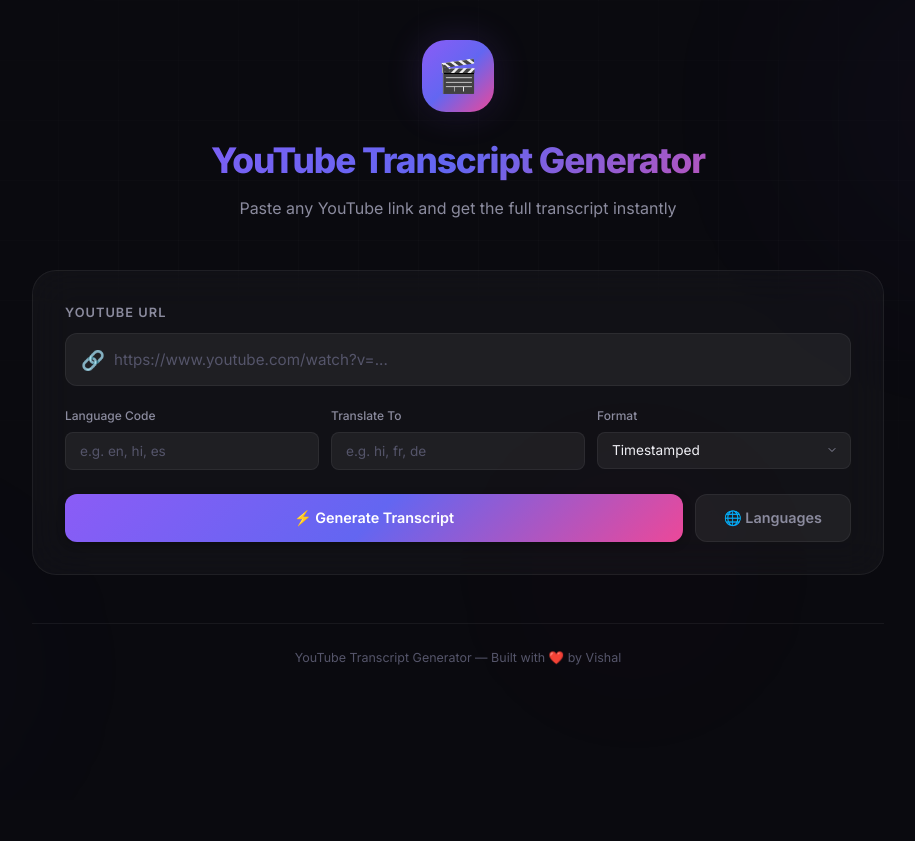
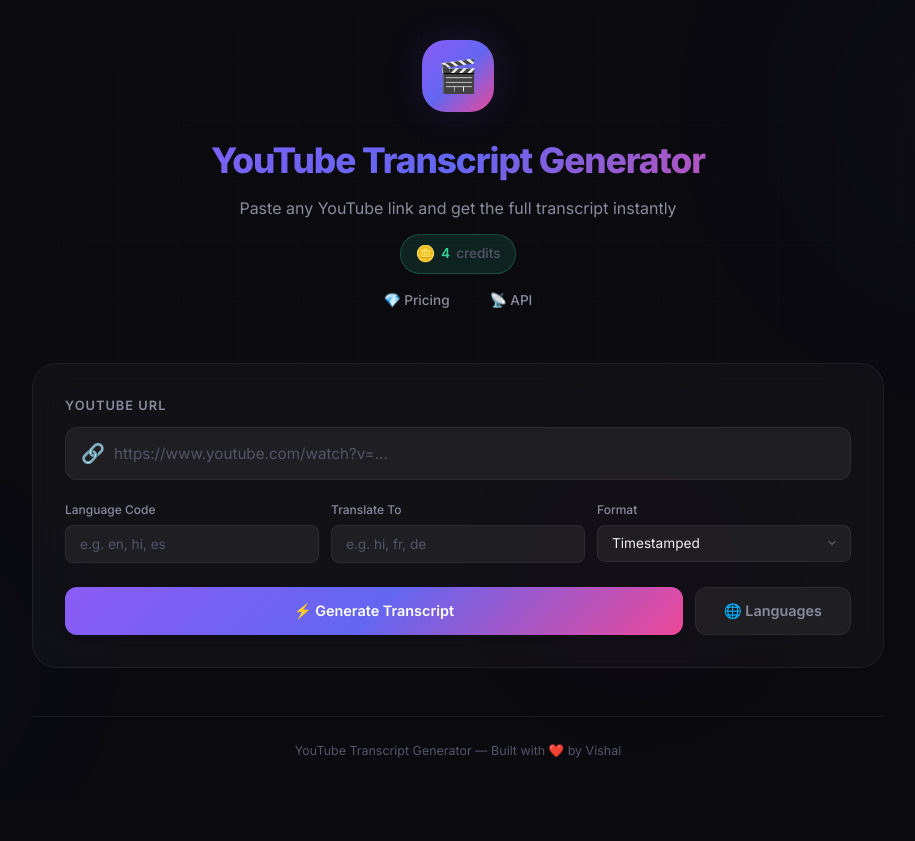
Before and after one commit to vpkelageeri2024/youtube-transcript-web, a Flask app: page / in a window 1280 px wide. Shown: the whole page, without its empty margins (182-1097 px from the left). Before the commit the page ends 665 px from the top, so only its background shows below. Run offline with Flask 3, Linux system fonts and the light colour scheme.

Commit message:
feat: credit-based transcript system with API monetization
- Moved from unlimited free tier to a 5-credit/day free tier per IP.
- Integrated  with in-memory storage, keeping state across serverless instances where possible.
- Modified  to check and deduct credits before fetching transcripts, returning credit balances.
- Kept proxy rotation system intact to prevent YouTube bans.
- Paid plans via Razorpay now generate API keys with higher limits (50/500/unlimited credits per day).
- Updated frontend to display a live credit badge with pulse animation and color coding.
- Added API documentation showing rate limits and API key usage.
- Handled out-of-credits messaging and upgrade prompting.

```diff
--- a/app.py
+++ b/app.py
@@ -29,6 +29,7 @@
 
 import config
 from proxy_manager import proxy_manager, MAX_RETRIES
+import credit_manager
 
 # ── Razorpay Setup ───────────────────────────────────────────────────────────
 
@@ -198,9 +199,28 @@
     return render_template("index.html")
 
 
+@app.route("/api/credits", methods=["GET"])
+def get_credits():
+    """Return the current credit balance for the user's IP."""
+    ip = request.remote_addr
+    return jsonify(credit_manager.get_credits(ip))
+
+
 @app.route("/api/transcript", methods=["POST"])
 def get_transcript():
-    """Fetch transcript for a YouTube video (free, unlimited, with proxy rotation)."""
+    """Fetch transcript for a YouTube video (with credit deduction)."""
+    ip = request.remote_addr
+
+    # Check credits
+    has_credits, remaining, daily_limit = credit_manager.use_credit(ip)
+    if not has_credits:
+        return jsonify({
+            "error": "Out of credits. Upgrade your plan for more!",
+            "limit_reached": True,
+            "remaining": remaining,
+            "daily_limit": daily_limit,
+        }), 429
+
     data = request.get_json()
     url = data.get("url", "")
     lang = data.get("lang", "")
@@ -247,6 +267,8 @@
             "transcript": transcript,
             "text": transcript_to_text(transcript),
             "srt": transcript_to_srt(transcript),
+            "remaining": remaining,
+            "daily_limit": daily_limit,
         })
 
     except TranscriptsDisabled:
@@ -304,10 +326,30 @@
 
 @app.route("/api/v1/transcript", methods=["GET"])
 def api_transcript():
-    """Public API endpoint for fetching transcripts (free, unlimited)."""
+    """Public API endpoint for fetching transcripts (with credit checking)."""
     url = request.args.get("url", "")
     lang = request.args.get("lang", "")
     translate_to = request.args.get("translate", "")
+
+    # Check API key
+    api_key = request.headers.get("X-API-Key", "")
+
+    if api_key:
+        plan = credit_manager.get_plan_for_api_key(api_key)
+        if not plan:
+            return jsonify({"error": "Invalid API Key."}), 401
+        has_credits, remaining, daily_limit = credit_manager.use_credit(api_key, plan)
+    else:
+        ip = request.remote_addr
+        has_credits, remaining, daily_limit = credit_manager.use_credit(ip)
+
+    if not has_credits:
+        return jsonify({
+            "error": "Out of credits.",
+            "limit_reached": True,
+            "remaining": remaining,
+            "daily_limit": daily_limit
+        }), 429
 
     # Extract video ID
     video_id = extract_video_id(url)
@@ -350,6 +392,8 @@
             "transcript": transcript,
             "text": transcript_to_text(transcript),
             "srt": transcript_to_srt(transcript),
+            "remaining": remaining,
+            "daily_limit": daily_limit,
         })
 
     except TranscriptsDisabled:
@@ -417,7 +461,7 @@
 
 @app.route("/api/verify-payment", methods=["POST"])
 def verify_payment():
-    """Verify a Razorpay payment (log and confirm for now)."""
+    """Verify a Razorpay payment and generate an API key."""
     data = request.get_json()
     payment_id = data.get("razorpay_payment_id", "")
     order_id = data.get("razorpay_order_id", "")
@@ -425,11 +469,18 @@
 
     print(f"💰 Payment received — order: {order_id}, payment: {payment_id}")
 
+    plan = 'pro'
+    if 'basic' in order_id: plan = 'basic'
+    elif 'unlimited' in order_id: plan = 'unlimited'
+
+    api_key = credit_manager.generate_api_key(plan)
+
     return jsonify({
         "status": "success",
         "message": "Payment verified successfully!",
         "payment_id": payment_id,
         "order_id": order_id,
+        "api_key": api_key,
     })
 
 
@@ -442,7 +493,7 @@
             'name': plan['name'],
             'price': plan['price'],
             'price_display': plan['price_display'],
-            'daily_limit': plan['daily_limit'],
+            'daily_limit': plan.get('daily_credits', 0),
             'features': plan['features'],
         }
 
@@ -469,7 +520,7 @@
 # ── Run ──────────────────────────────────────────────────────────────────────
 
 if __name__ == "__main__":
-    print("\n🎬 YouTube Transcript Generator (Unlimited & Free)")
+    print("\n🎬 YouTube Transcript Generator (Credit Based)")
     print("   Open http://localhost:5000 in your browser")
     print(f"   Proxy pool: {proxy_manager.pool_size} proxies available\n")
     app.run(debug=True, host="0.0.0.0", port=5000)
--- a/static/script.js
+++ b/static/script.js
@@ -126,6 +126,42 @@
     }
 }
 
+// ── Credit Badge ─────────────────────────────────────────────────────────
+
+function updateCreditBadge(credits, dailyLimit) {
+    const badge = document.getElementById('creditBadge');
+    const count = document.getElementById('creditCount');
+    if (!badge || !count) return;
+
+    count.textContent = dailyLimit < 0 ? '∞' : credits;
+    badge.classList.remove('credit-badge--ok', 'credit-badge--warning', 'credit-badge--danger');
+
+    if (dailyLimit < 0) {
+        badge.classList.add('credit-badge--ok');
+    } else if (credits > 3) {
+        badge.classList.add('credit-badge--ok');
+    } else if (credits > 0) {
+        badge.classList.add('credit-badge--warning');
+    } else {
+        badge.classList.add('credit-badge--danger');
+    }
+
+    badge.classList.add('credit-badge--pulse');
+    setTimeout(() => badge.classList.remove('credit-badge--pulse'), 300);
+}
+
+async function fetchCredits() {
+    try {
+        const res = await fetch('/api/credits');
+        if (res.ok) {
+            const data = await res.json();
+            updateCreditBadge(data.credits, data.daily_limit);
+        }
+    } catch (err) {
+        // Silently fail — credit badge is non-critical
+    }
+}
+
 // ── Upgrade Modal ────────────────────────────────────────────────────────
 
 function showUpgradeModal() {
@@ -137,10 +173,10 @@
     overlay.className = 'modal-overlay';
     overlay.innerHTML = `
         <div class="modal">
-            <div class="modal__icon">🔒</div>
-            <h2 class="modal__title">Daily Limit Reached</h2>
-            <p class="modal__text">You've used all your free transcripts for today. Upgrade to get more transcripts and unlock premium features.</p>
-            <a href="/pricing" class="modal__btn-primary">💎 Upgrade Now</a>
+            <div class="modal__icon">🪙</div>
+            <h2 class="modal__title">Out of Credits</h2>
+            <p class="modal__text">You've used all your credits for today. Each transcript costs 1 credit. Upgrade your plan to get more daily credits and unlock premium features.</p>
+            <a href="/pricing" class="modal__btn-primary">💎 Get More Credits</a>
             <button class="modal__btn-dismiss" onclick="this.closest('.modal-overlay').remove()">Maybe Later</button>
         </div>
     `;
@@ -253,12 +289,22 @@
         const data = await res.json();
 
         if (!res.ok) {
-            showStatus(data.error || 'Something went wrong.', 'error');
+            if (res.status === 429) {
+                showStatus(data.error || 'Out of credits.', 'error');
+                showUpgradeModal();
+            } else {
+                showStatus(data.error || 'Something went wrong.', 'error');
+            }
             return;
         }
 
         showStatus(`Fetched ${data.segments} segments for video ${data.video_id}`, 'success');
         renderTranscript(data);
+
+        // Update credit badge from response
+        if (data.remaining !== undefined && data.daily_limit !== undefined) {
+            updateCreditBadge(data.remaining, data.daily_limit);
+        }
 
     } catch (err) {
         showStatus(`Network error: ${err.message}`, 'error');
@@ -456,5 +502,6 @@
 // ── Init ─────────────────────────────────────────────────────────────────
 
 document.addEventListener('DOMContentLoaded', () => {
-    // Other initializations can go here
+    // Fetch credit balance on page load
+    fetchCredits();
 });
--- a/static/style.css
+++ b/static/style.css
@@ -1133,3 +1133,72 @@
 .nav-link:hover {
     color: var(--accent-purple-light);
 }
+
+/* ── Credit Badge ──────────────────────────────────────────────────────── */
+.credit-badge {
+    display: inline-flex;
+    align-items: center;
+    gap: 6px;
+    background: rgba(139, 92, 246, 0.12);
+    border: 1px solid rgba(139, 92, 246, 0.25);
+    padding: 6px 14px;
+    border-radius: 999px;
+    font-size: 0.85rem;
+    font-weight: 600;
+    color: var(--accent-purple-light);
+    transition: all 0.3s ease;
+    cursor: default;
+    margin-top: 12px;
+}
+
+.credit-badge--ok {
+    background: rgba(52, 211, 153, 0.12);
+    border-color: rgba(52, 211, 153, 0.25);
+    color: var(--accent-green);
+}
+
+.credit-badge--warning {
+    background: rgba(251, 191, 36, 0.12);
+    border-color: rgba(251, 191, 36, 0.25);
+    color: #fbbf24;
+}
+
+.credit-badge--danger {
+    background: rgba(239, 68, 68, 0.12);
+    border-color: rgba(239, 68, 68, 0.25);
+    color: #ef4444;
+}
+
+.credit-badge__icon { font-size: 1rem; }
+.credit-badge__count { font-variant-numeric: tabular-nums; }
+.credit-badge__label { color: var(--text-muted); font-weight: 500; }
+
+@keyframes creditPulse {
+    0% { transform: scale(1); }
+    50% { transform: scale(1.1); }
+    100% { transform: scale(1); }
+}
+
+.credit-badge--pulse { animation: creditPulse 0.3s ease; }
+
+.header__nav {
+    display: flex;
+    gap: 16px;
+    margin-top: 12px;
+    justify-content: center;
+}
+
+.header__nav-link {
+    color: var(--text-secondary);
+    text-decoration: none;
+    font-size: 0.85rem;
+    font-weight: 500;
+    padding: 4px 12px;
+    border-radius: 999px;
+    transition: all 0.2s ease;
+}
+
+.header__nav-link:hover {
+    color: var(--accent-purple-light);
+    background: rgba(139, 92, 246, 0.1);
+}
--- a/templates/index.html
+++ b/templates/index.html
@@ -25,6 +25,15 @@
             <div class="header__icon">🎬</div>
             <h1 class="header__title">YouTube Transcript Generator</h1>
             <p class="header__subtitle">Paste any YouTube link and get the full transcript instantly</p>
+            <div class="credit-badge" id="creditBadge">
+                <span class="credit-badge__icon">🪙</span>
+                <span class="credit-badge__count" id="creditCount">—</span>
+                <span class="credit-badge__label">credits</span>
+            </div>
+            <nav class="header__nav">
+                <a href="/pricing" class="header__nav-link">💎 Pricing</a>
+                <a href="/api/v1/docs" class="header__nav-link">📡 API</a>
+            </nav>
         </header>
 
         <!-- Input Card -->
```
Also changed, not shown: config.py (+8 -9 lines), credit_manager.py (added, +167 -0 lines), templates/api_docs.html (+5 -5 lines), templates/pricing.html (+44 -3 lines).
